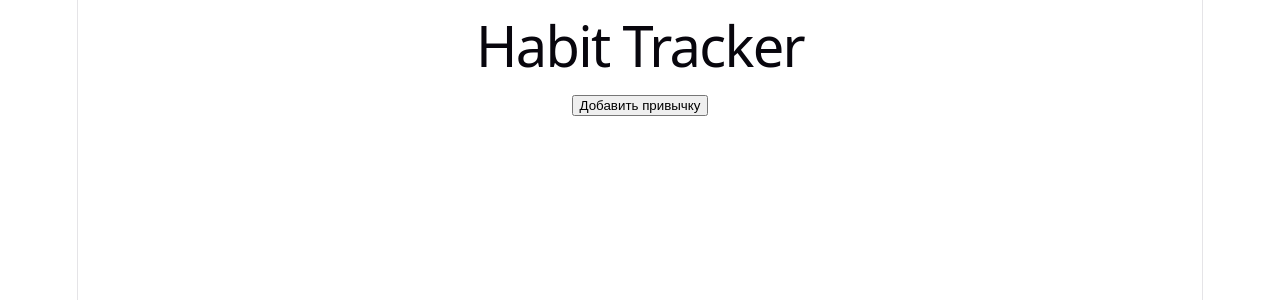
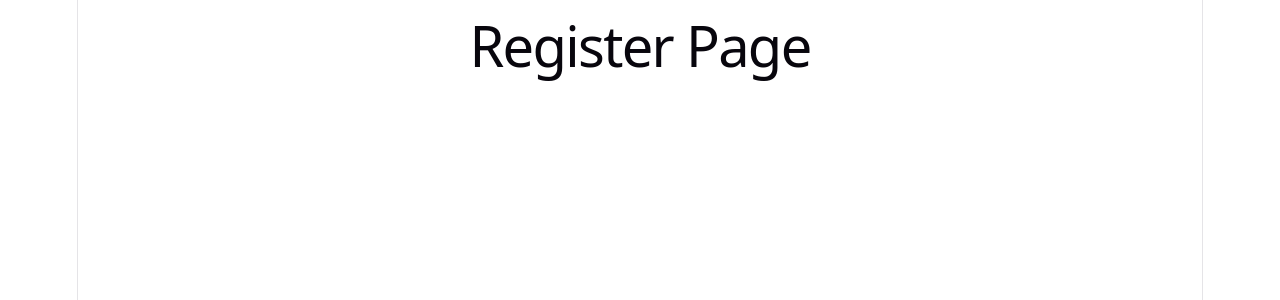
Before and after one commit to Alex01rtyrey/habit-tracker-diploma, a React (Vite) app in the folder client/: page /register in a window 1280 px wide. Shown: the top 300 px of the page. Built offline with nearby package versions, Linux system fonts and the light colour scheme.

Commit message:
Настроил маршрутизацию через React Router

```diff
--- a/client/package.json
+++ b/client/package.json
@@ -11,7 +11,8 @@
   },
   "dependencies": {
     "react": "^19.2.7",
-    "react-dom": "^19.2.7"
+    "react-dom": "^19.2.7",
+    "react-router-dom": "^7.18.1"
   },
   "devDependencies": {
     "@eslint/js": "^10.0.1",
--- a/client/src/App.jsx
+++ b/client/src/App.jsx
@@ -1,12 +1,18 @@
-
-import HomePage from "./pages/HomePage"
+import HomePage from "./pages/HomePage";
+import LoginPage from "./pages/LoginPage";
+import RegisterPage from "./pages/RegisterPage";
+import { BrowserRouter, Routes, Route } from "react-router-dom";
 
 
 function App() {
   return (
-    <div>
-      <HomePage />
-    </div>
+    <BrowserRouter>
+      <Routes>
+        <Route path="/" element={<HomePage />} />
+        <Route path="/login" element={<LoginPage />} />
+        <Route path="/register" element={<RegisterPage />} />
+      </Routes>
+    </BrowserRouter>
   )
 }
 
--- /dev/null
+++ b/client/src/pages/LoginPage.jsx
@@ -0,0 +1,12 @@
+
+
+function LoginPage () {
+    return (
+        <div>
+            <h1>Login Page</h1>
+        </div>
+    )
+}
+
+
+export default LoginPage;
--- /dev/null
+++ b/client/src/pages/RegisterPage.jsx
@@ -0,0 +1,11 @@
+
+
+function RegisterPage () {
+    return (
+        <div>
+            <h1>Register Page</h1>
+        </div>
+    )
+}
+
+export default RegisterPage;
```
Also changed, not shown: 1 other file (tests, documents, lock files or other folders).
